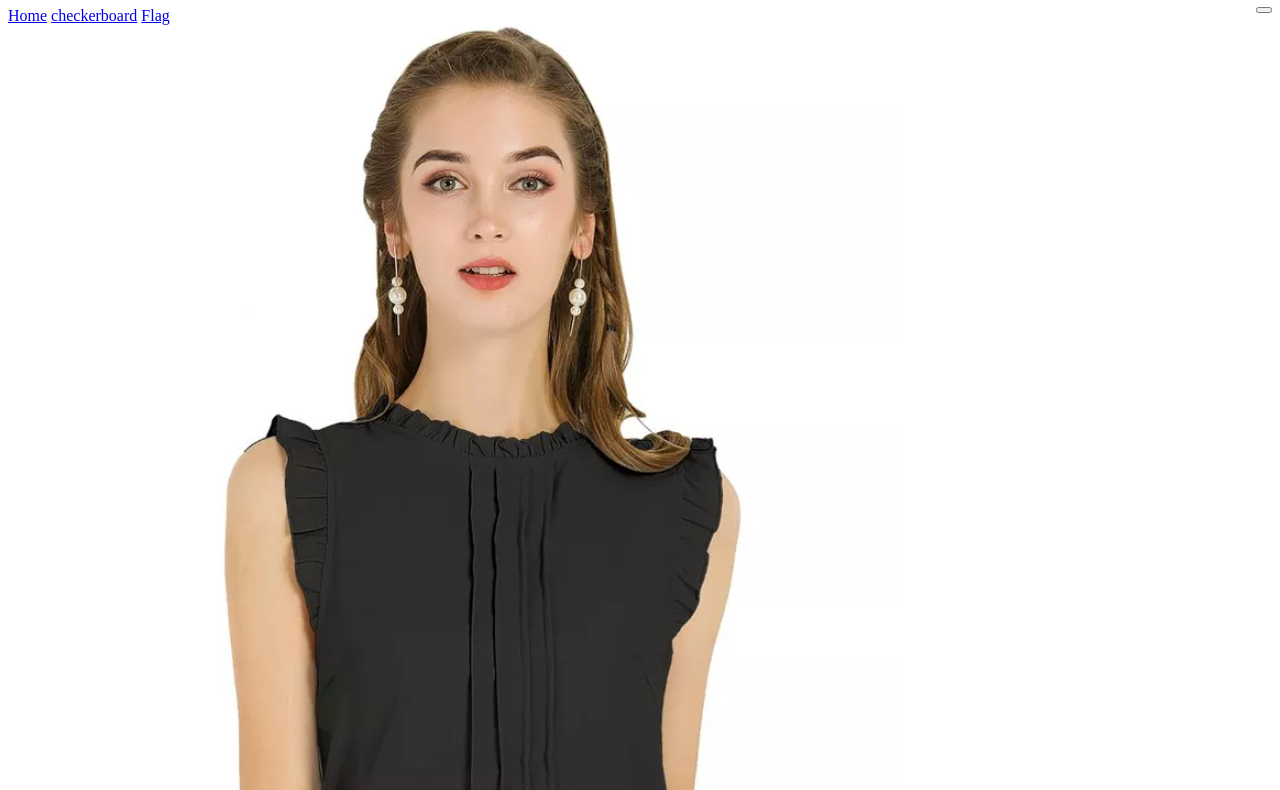
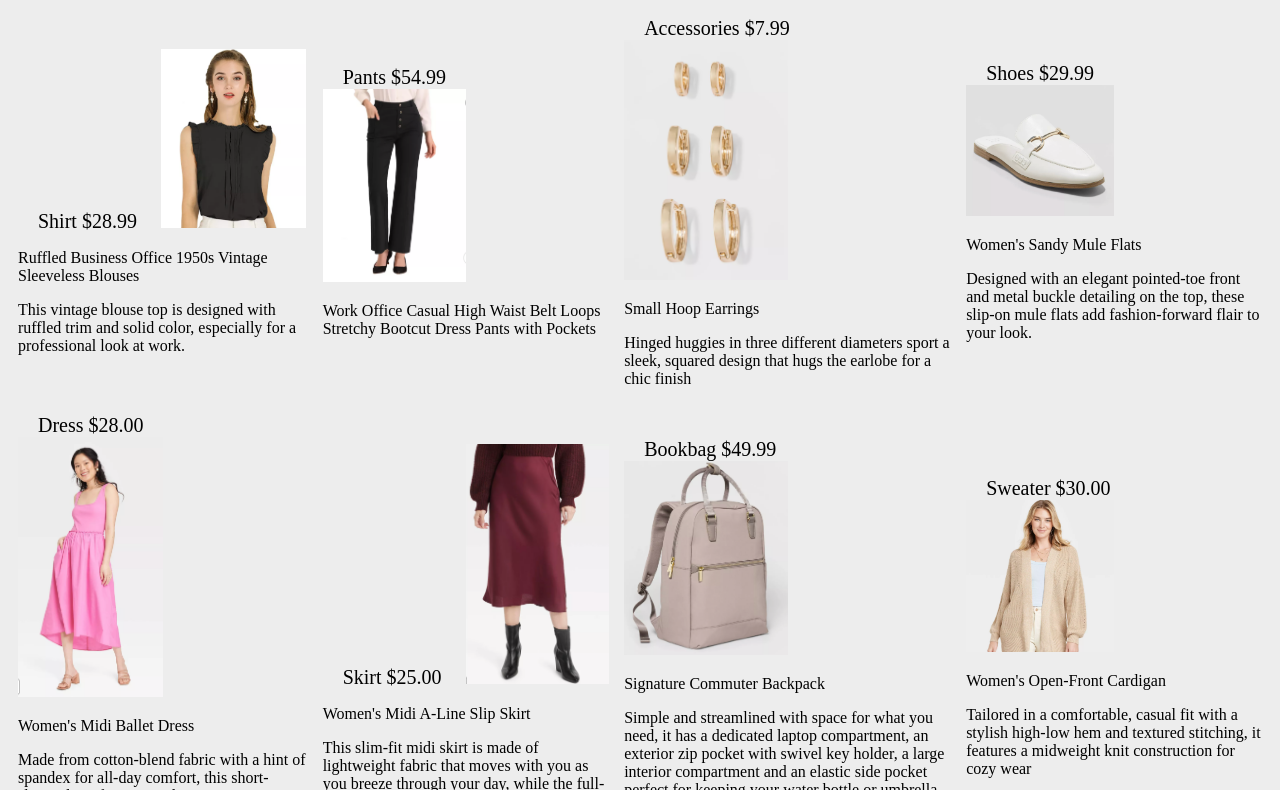
Before and after one commit to tecam/Week4GI, a plain HTML site: page productgrid/grid.html in a window 1280 px wide. Shown: the part 73-863 px from the top of the page. Drawn offline with Linux system fonts and the light colour scheme.

Commit message:
new changes

```diff
--- a/checkerboard/checker.css
+++ b/checkerboard/checker.css
@@ -9,6 +9,10 @@ a {
     padding: 12px;
     float: right;
 
+}
+
+body {
+    background-color: #ededed ;
 }
 
 .black {
@@ -33,9 +37,17 @@ a {
     float: left;
 }
 
-@media screen and (max-width: 100px;) {
-     table {
-        width: 100%;
-        height: 100px;
-    }
+
+.card {
+    padding: 1rem;
+    height: 4rem;
 }
+
+@media (min-width: 600px) {
+    .cards { grid-template-columns: repeat(4, 1fr);}
+}
+
+
+.footer a:hover {
+    color: red;
+}
--- a/flag/flag.css
+++ b/flag/flag.css
@@ -2,6 +2,12 @@ h1 {
     color: blue;
     text-align: center;
 }
+
+
+body {
+    background-color: #ededed;
+}
+
 
 img {
     width: 500px;
@@ -34,4 +40,9 @@ table{
 .footer a {
     color: black;
     text-decoration: none;
+    padding: 12px;
 }
+
+.footer a:hover {
+    color: red;
+}
--- a/productgrid/grid.css
+++ b/productgrid/grid.css
@@ -2,13 +2,41 @@ h1 {
     text-align: center;
 }
 
+body {
+    background-color: #ededed ;
+}
 
 .grids {
-    max-width: 1200px;
-    margin: 0 auto;
     display: grid;
-    gap: 1rem;
+    grid-template-columns: auto auto auto auto;
+    padding: 10px;
+    gap: 10px 15px;
+    justify-items: center;
+    align-items: center;
 }
+
+.grid a {
+    padding: 20px;
+    font-size: 20px;
+    text-align: center;
+    grid-column-start: 1 ;
+    grid-column-end: 8;
+    grid-row-start: 1;
+    grid-row-end: 8;
+    text-decoration: none ;
+    color: black;
+}
+
+.grid a:hover  {
+    color: red;
+}
+
+
+img {
+    max-width: 50%;
+    height: auto;
+}
+
 
 .card {
     padding: 1rem;
@@ -20,34 +48,12 @@ h1 {
 }
 
 
-/*
-.navbar a {
-    float: right;
+.footer a {
     text-decoration: none;
-
+    color: black;
+    padding: 20px;
 }
 
-table, th, td {
-    border: 1px solid black;
-    border-collapse: collapse;
+.footer a:hover {
+    color: red;
 }
-
-
-
-
-img {
-    width: 120px;
-    height: 18opx;
-}
-
-
-.row {
-    display: grid;
-  grid-template-columns: 200px 200px 200px; */
-}
-
-.grid-container {
-    /* display: grid;
-    grid-template-columns: auto auto auto auto;
-    background-color: red;
-} */
--- a/productgrid/grid.html
+++ b/productgrid/grid.html
@@ -9,34 +9,27 @@
 
 
 </head>
+
 <body>
     <h1>Business Casual</h1>
-<nav>
-    <div class="navbar">
 
-        <a href="../index.html">Home</a>
-        <a href="../checkerboard/checker.html">checkerboard</a>
-        <a href="../flag/flag.html">Flag</a>
-        <button style="float: right;"></button>
-    </div>
-</nav>
-
-</nav>
 
 <div class="grids">
-    <div class="grid"><a hrerf="https://www.target.com/p/allegra-k-women-s-ruffled-business-office-1950s-vintage-sleeveless-blouses/-/A-87192745?preselect=88464252">Shirt $28.99</a>
+    <div class="grid"><a href="https://www.target.com/p/allegra-k-women-s-ruffled-business-office-1950s-vintage-sleeveless-blouses/-/A-87192745?preselect=88464252">Shirt $28.99</a>
         <img src="black shirt.png">
         <p>Ruffled Business Office 1950s Vintage Sleeveless Blouses</p>
-        <p>Crafted from a lightweight material, it is shaped with an elegant crew neckline, and pleat detailing, and comes in a relaxed cut for easy, breezy wear. This vintage blouse top is designed with ruffled trim and solid color, especially for a professional look at work.</p></div>
+        <p>This vintage blouse top is designed with ruffled trim and solid color, especially for a professional look at work.</p></div>
     <div class="grid"><a href="https://www.target.com/p/allegra-k-women-s-work-office-casual-high-waist-belt-loops-stretchy-bootcut-dress-pants-with-pockets/-/A-89381732?preselect=89381741#lnk=sametab">Pants $54.99</a>
         <img src="pants.png">
         <p>Work Office Casual High Waist Belt Loops Stretchy Bootcut Dress Pants with Pockets</p></div>
     <div class="grid"><a href="https://www.target.com/p/small-hoop-earrings-a-new-day-153/-/A-54138359?preselect=54004594#lnk=sametab">Accessories $7.99</a>
         <img src="earrings.png">
-        <p>Small Hoop Earrings</p></div>
+        <p>Small Hoop Earrings</p>
+        <p>Hinged huggies in three different diameters sport a sleek, squared design that hugs the earlobe for a chic finish</p></div>
     <div class="grid"><a href="https://www.target.com/p/women-s-sandy-mule-flats-a-new-day/-/A-88021883?preselect=87930579#lnk=sametab">Shoes $29.99</a>
         <img src="shoes.png">
-        <p>Women's Sandy Mule Flats</p></div>
+        <p>Women's Sandy Mule Flats</p>
+        <p>Designed with an elegant pointed-toe front and metal buckle detailing on the top, these slip-on mule flats add fashion-forward flair to your look.</p></div>
     <div class="grid"><a href="https://www.target.com/p/women-s-midi-ballet-dress-a-new-day/-/A-87263252?preselect=87114379#lnk=sametab">Dress $28.00</a>
         <img src="dress.png">
         <p>Women's Midi Ballet Dress</p>
@@ -49,69 +42,12 @@
         <img src="bookbag.png">
         <p>Signature Commuter Backpack</p>
         <p>Simple and streamlined with space for what you need, it has a dedicated laptop compartment, an exterior zip pocket with swivel key holder, a large interior compartment and an elastic side pocket perfect for keeping your water bottle or umbrella close at hand</p></div>
-    <div class="grid"><a href="https://www.target.com/p/women-s-open-front-cardigan-universal-thread/-/A-88081467?preselect=87830878#lnk=sametab">Skirt $30.00</a>
+    <div class="grid"><a href="https://www.target.com/p/women-s-open-front-cardigan-universal-thread/-/A-88081467?preselect=87830878#lnk=sametab">Sweater $30.00</a>
         <img src="sweater.png">
         <p>Women's Open-Front Cardigan</p>
         <p>Tailored in a comfortable, casual fit with a stylish high-low hem and textured stitching, it features a midweight knit construction for cozy wear</p></div>
 
-
-    <!-- </div>
-
-    </div>
-
-    </div>
-
-    </div>
-
-    </div>
-
-    </div>      -->
 </div>
-
-
-<!-- <table>
-    <tr>
-        <td><a hrerf="https://www.target.com/p/allegra-k-women-s-ruffled-business-office-1950s-vintage-sleeveless-blouses/-/A-87192745?preselect=88464252">Shirt $28.99</a>
-        <img src="black shirt.png">
-        <p>Ruffled Business Office 1950s Vintage Sleeveless Blouses</p>
-        <p>Crafted from a lightweight material, it is shaped with an elegant crew neckline, and pleat detailing, and comes in a relaxed cut for easy, breezy wear. This vintage blouse top is designed with ruffled trim and solid color, especially for a professional look at work.</p></td> -->
-        <!-- <td><a href="https://www.target.com/p/allegra-k-women-s-work-office-casual-high-waist-belt-loops-stretchy-bootcut-dress-pants-with-pockets/-/A-89381732?preselect=89381741#lnk=sametab">Pants $54.99</a>
-        <img src="pants.png">
-        <p>Work Office Casual High Waist Belt Loops Stretchy Bootcut Dress Pants with Pockets</p></td>
-        <td><a href="https://www.target.com/p/small-hoop-earrings-a-new-day-153/-/A-54138359?preselect=54004594#lnk=sametab">Accessories $7.99</a>
-        <img src="earrings.png">
-        <p>Small Hoop Earrings</p>
-        <p>Hinged huggies in three different diameters sport a sleek, squared design that hugs the earlobe for a chic finish</p>
-        </td>
-        <td><a href="https://www.target.com/p/women-s-sandy-mule-flats-a-new-day/-/A-88021883?preselect=87930579#lnk=sametab">Shoes $29.99</a>
-        <img src="shoes.png">
-        <p>Women's Sandy Mule Flats</p>
-        <p>Designed with an elegant pointed-toe front and metal buckle detailing on the top, these slip-on mule flats add fashion-forward flair to your look.</p>
-        </td>
-    </tr> -->
-    <!-- <tr>
-        <td><a href="https://www.target.com/p/women-s-midi-ballet-dress-a-new-day/-/A-87263252?preselect=87114379#lnk=sametab">Dress $28.00</a>
-        <img src="dress.png">
-        <p>Women's Midi Ballet Dress</p>
-        <p>Made from cotton-blend fabric with a hint of spandex for all-day comfort, this short-sleeve dress features a classic square neckline with a midi length, making getting ready for any day an effortless affair</p>
-        </td>
-        <td><a href="https://www.target.com/p/women-s-midi-a-line-slip-skirt-a-new-day/-/A-87169023?preselect=88876432#lnk=sametab">Skirt $25.00</a>
-        <img src="skirt.png">
-        <p>Women's Midi A-Line Slip Skirt</p>
-        <p>This slim-fit midi skirt is made of lightweight fabric that moves with you as you breeze through your day, while the full-elastic waistband lends comfort</p>
-        </td>
-        <td><a href="https://www.target.com/p/signature-commuter-backpack-open-story/-/A-79295297?preselect=79859152#lnk=sametab">Bookbag $49.99</a>
-        <img src="bookbag.png">
-        <p>Signature Commuter Backpack</p>
-        <p>Simple and streamlined with space for what you need, it has a dedicated laptop compartment, an exterior zip pocket with swivel key holder, a large interior compartment and an elastic side pocket perfect for keeping your water bottle or umbrella close at hand</p>
-        </td>
-        <td><a href="https://www.target.com/p/women-s-open-front-cardigan-universal-thread/-/A-88081467?preselect=87830878#lnk=sametab">Skirt $30.00</a>
-        <img src="sweater.png">
-        <p>Women's Open-Front Cardigan</p>
-        <p>Tailored in a comfortable, casual fit with a stylish high-low hem and textured stitching, it features a midweight knit construction for cozy wear</p>
-        </td>
-    </tr>
-</table> -->
 
 <footer class="footing"></footer>
     <div class="footer">
--- a/style.css
+++ b/style.css
@@ -32,3 +32,7 @@ nav a:hover {
     text-decoration: none;
     padding: 12px;
 }
+
+body {
+    background-color: #ededed;
+}
```
Also changed, not shown: checkerboard/checker.html (+1 -1 lines), flag/flag.html (+4 -2 lines), index.html (+1 -1 lines).
